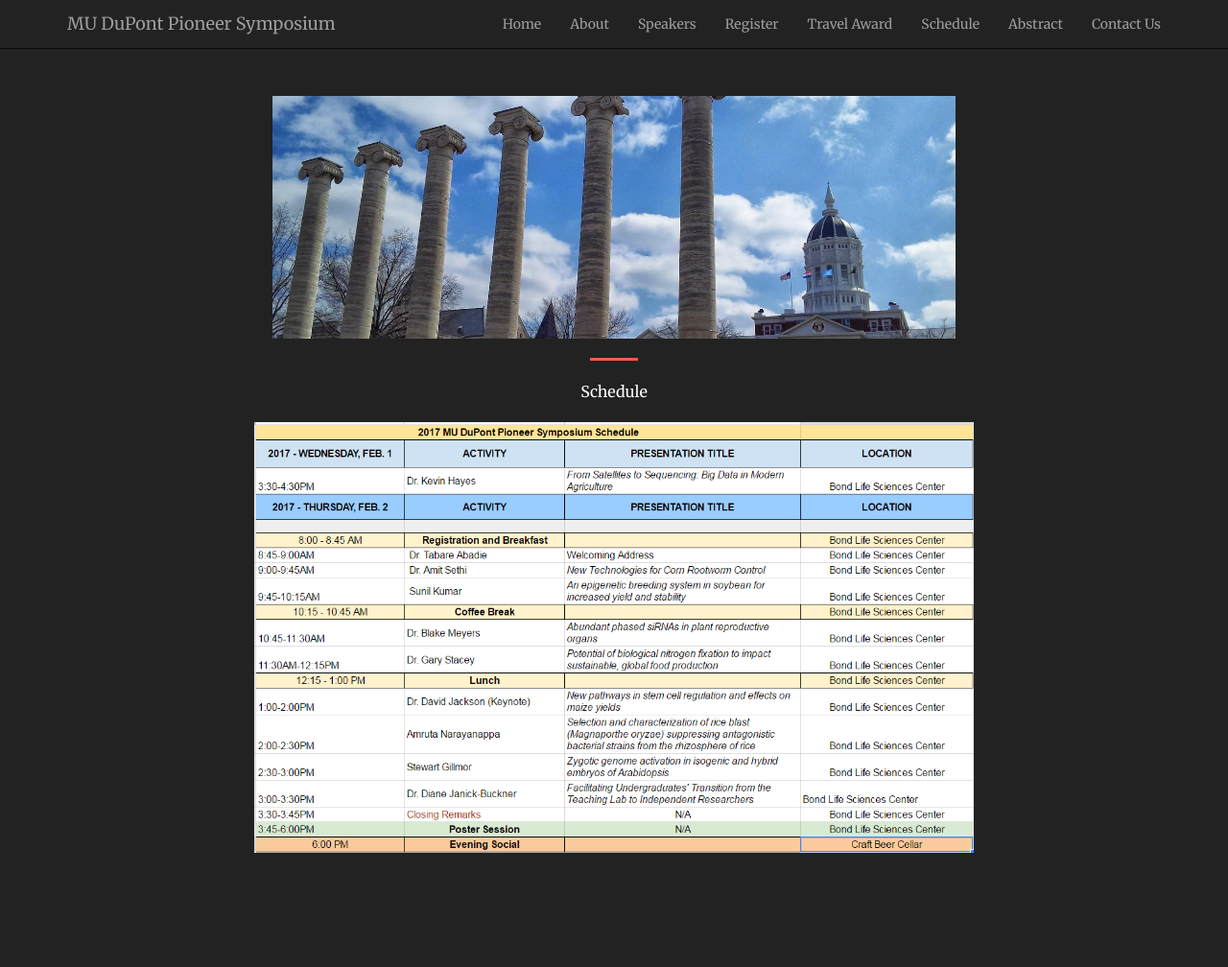
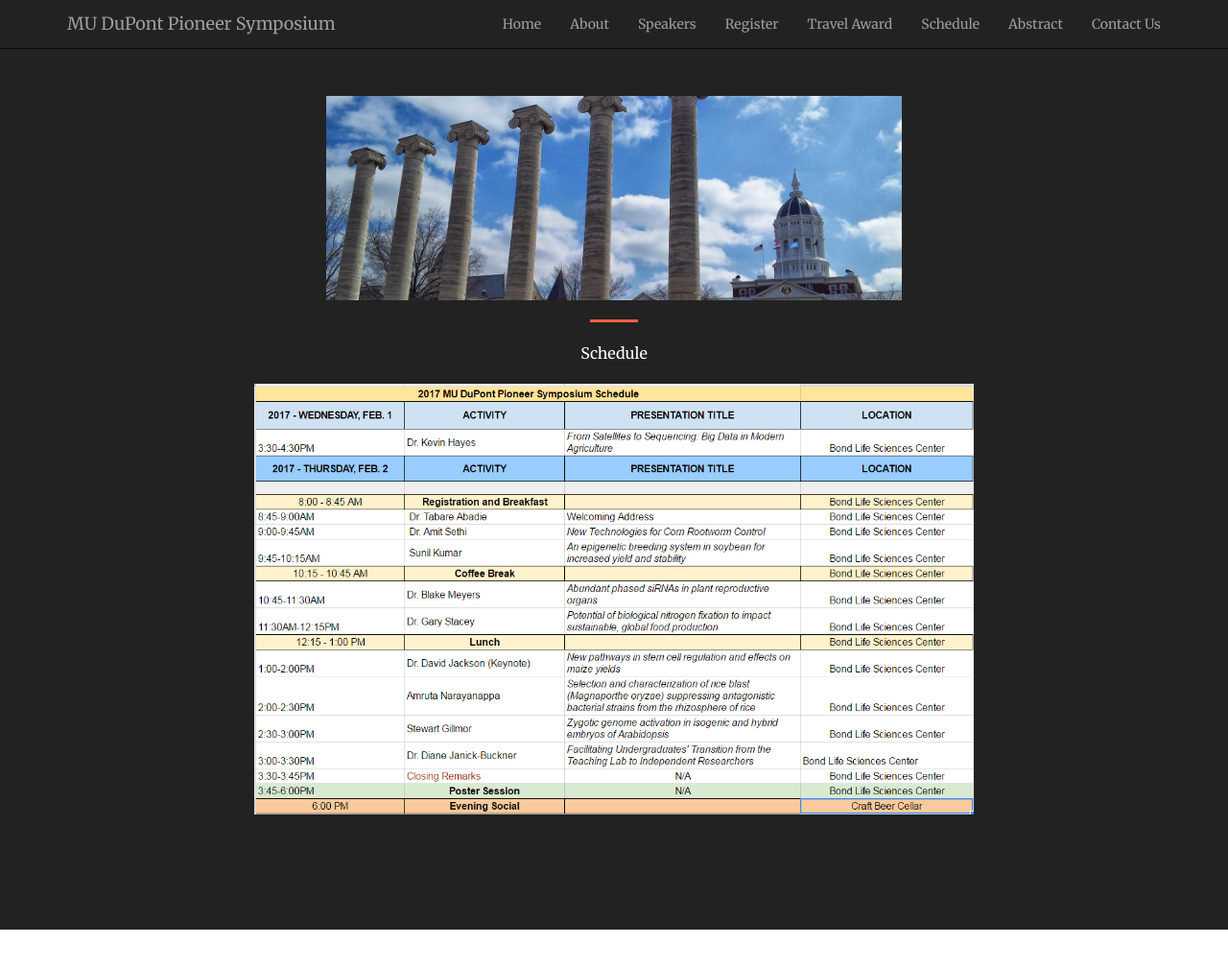
Before and after one commit to mupioneersymposium/mupioneersymposium.github.io, a Jekyll site: the page built from schedule.md, in a window 1280 px wide and 1009 px high. Shown: the whole window at 96% size. Built offline with Jekyll 4.4.1, drawn with Linux system fonts in a browser that asks for light colours.

Commit message:
Update schedule.md

```diff
--- a/schedule.md
+++ b/schedule.md
@@ -2,7 +2,7 @@
 layout: regular
 ---
 
-<img src="/img/column3.jpg" style="max-width:95%"/>
+<img src="/img/column3.jpg" style="max-width:80%"/>
 
 <hr style="clear: both;" />
 
```
